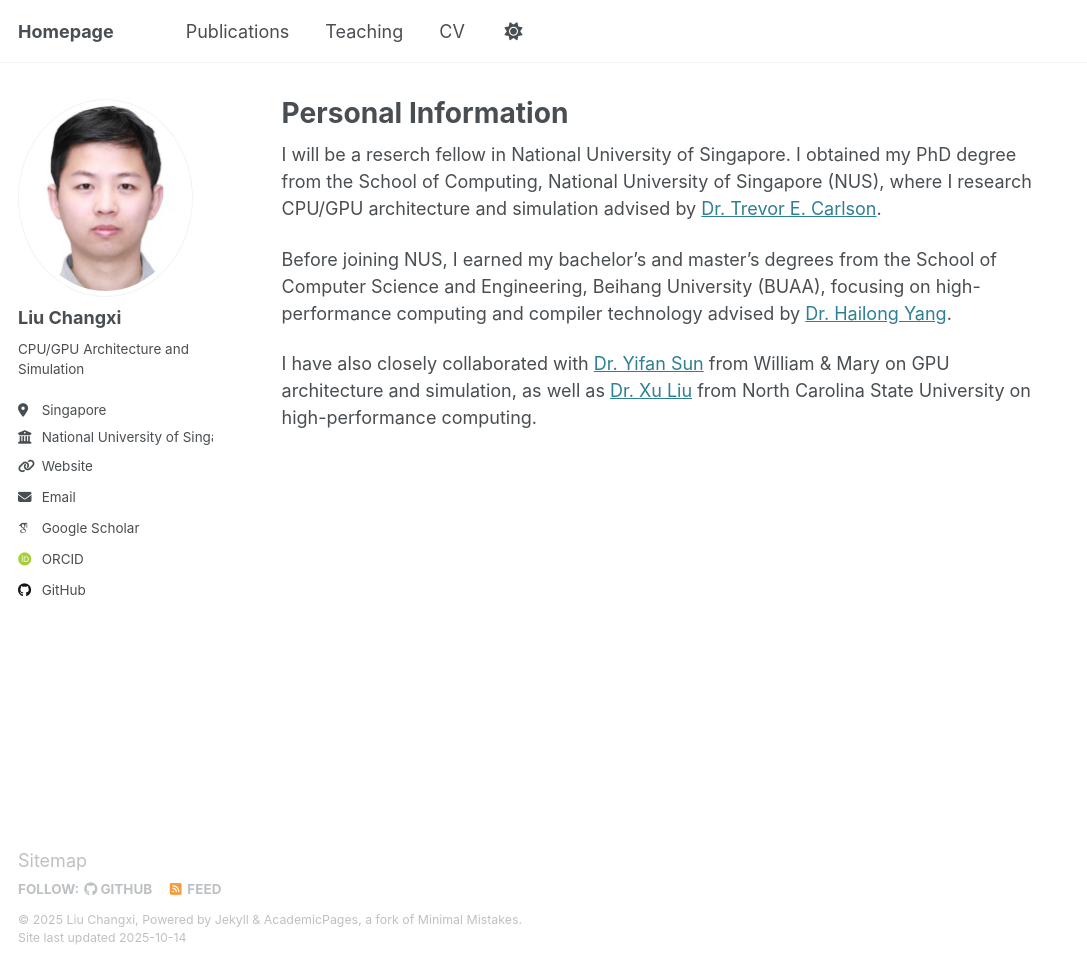
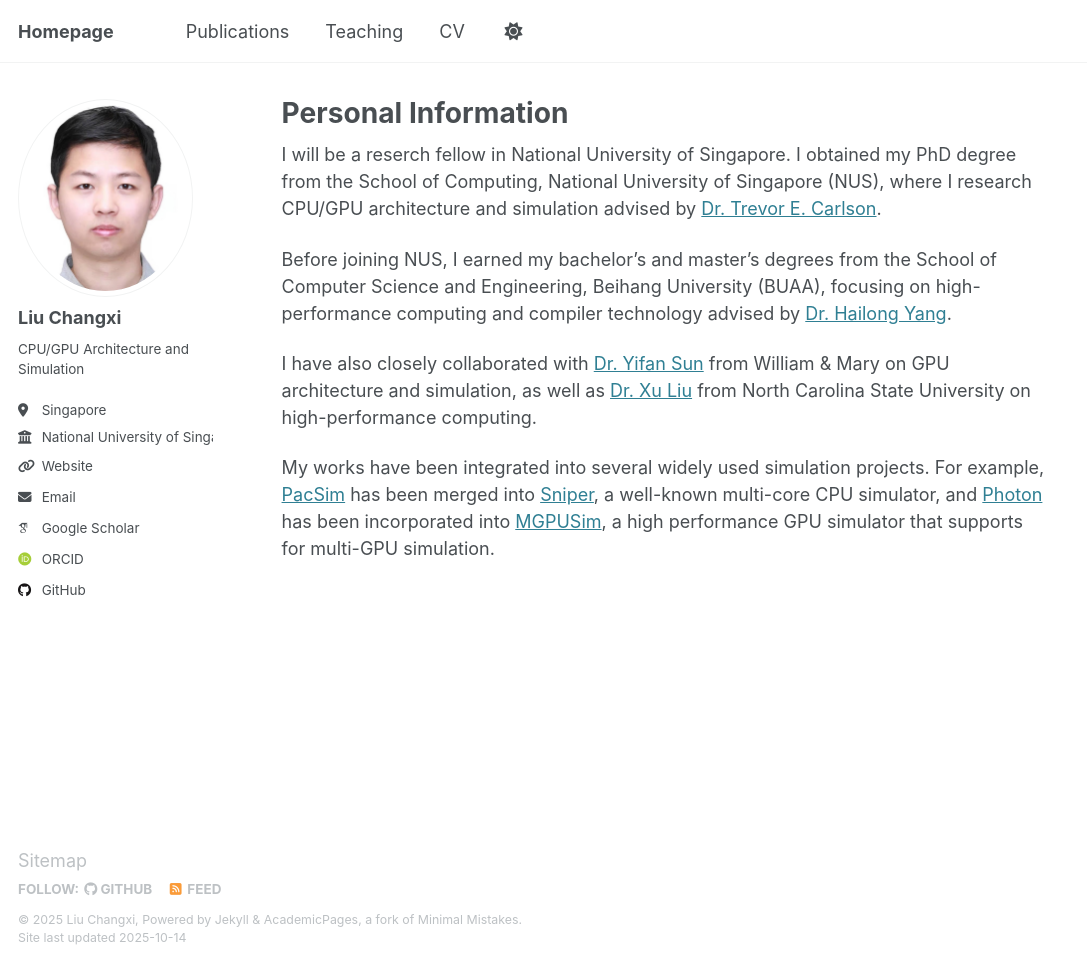
Before and after one commit to lchangxii/lchangxii.github.io, a Jekyll site: the page built from _pages/about.md, in a window 1280 px wide and 966 px high. Shown: the whole window, without its empty margins (0-1087 px from the left). Built offline with Jekyll 4.4.1, drawn with Linux system fonts in a browser that asks for light colours; some web fonts are replaced.

Commit message:
[CV]: updates

```diff
--- a/_pages/about.md
+++ b/_pages/about.md
@@ -12,6 +12,8 @@ I will be a reserch fellow in National University of Singapore. I obtained my Ph
 Before joining NUS, I earned my bachelor's and master's degrees from the School of Computer Science and Engineering, Beihang University (BUAA), focusing on high-performance computing and compiler technology advised by [Dr. Hailong Yang](https://thomas-yang.github.io/).
 
 I have also closely collaborated with [Dr. Yifan Sun](https://sarchlab.org/syifan) from William & Mary on GPU architecture and simulation, as well as [Dr. Xu Liu](https://xl10.github.io/) from North Carolina State University on high-performance computing.
+
+My works have been integrated into several widely used simulation projects. For example, [PacSim](https://doi.org/10.1145/368054) has been merged into [Sniper](https://github.com/snipersim/snipersim), a well-known multi-core CPU simulator, and [Photon](https://doi.org/10.1145/3613424.362377) has been incorporated into [MGPUSim](https://github.com/sarchlab/mgpusim), a high performance GPU simulator that supports for multi-GPU simulation.
 
 
 <!-- This is the front page of a website that is powered by the [Academic Pages template](https://github.com/academicpages/academicpages.github.io) and hosted on GitHub pages. [GitHub pages](https://pages.github.com) is a free service in which websites are built and hosted from code and data stored in a GitHub repository, automatically updating when a new commit is made to the repository. This template was forked from the [Minimal Mistakes Jekyll Theme](https://mmistakes.github.io/minimal-mistakes/) created by Michael Rose, and then extended to support the kinds of content that academics have: publications, talks, teaching, a portfolio, blog posts, and a dynamically-generated CV. You can fork [this template](https://github.com/academicpages/academicpages.github.io) right now, modify the configuration and markdown files, add your own PDFs and other content, and have your own site for free, with no ads!
```
